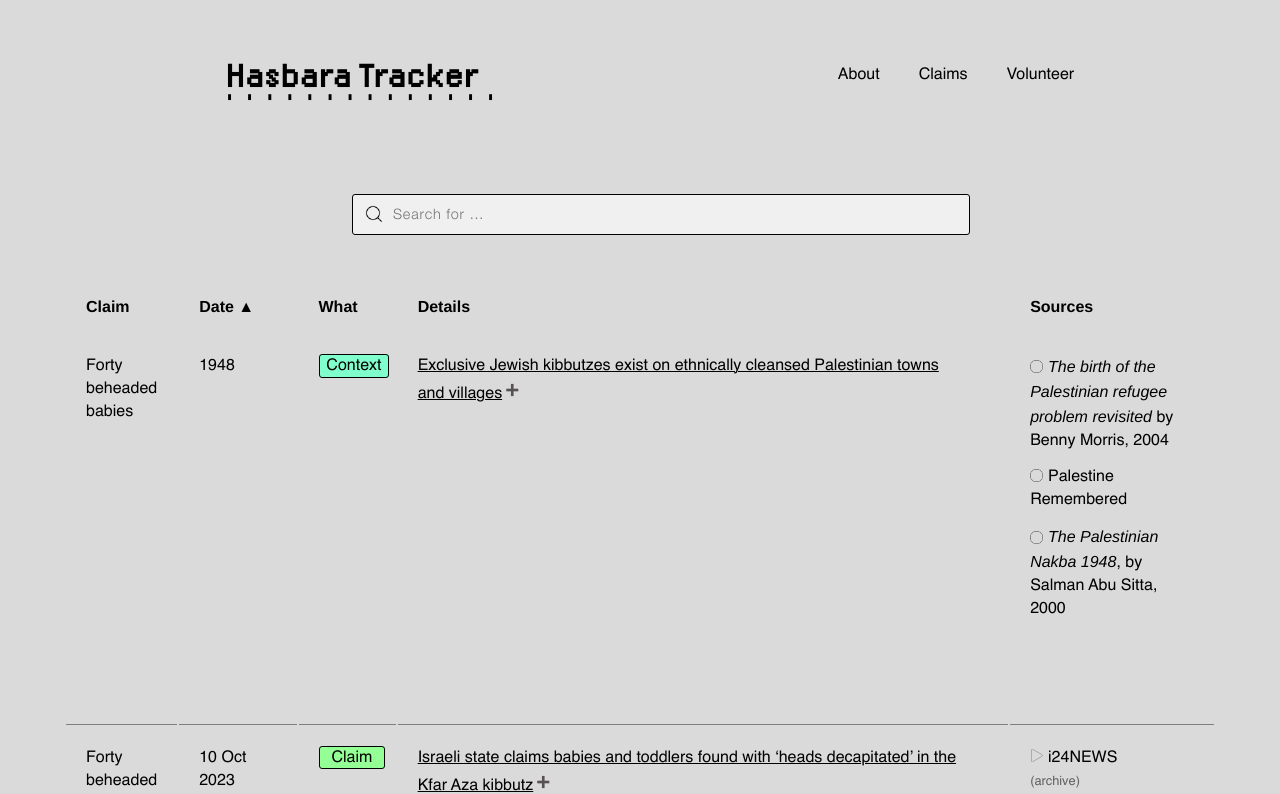
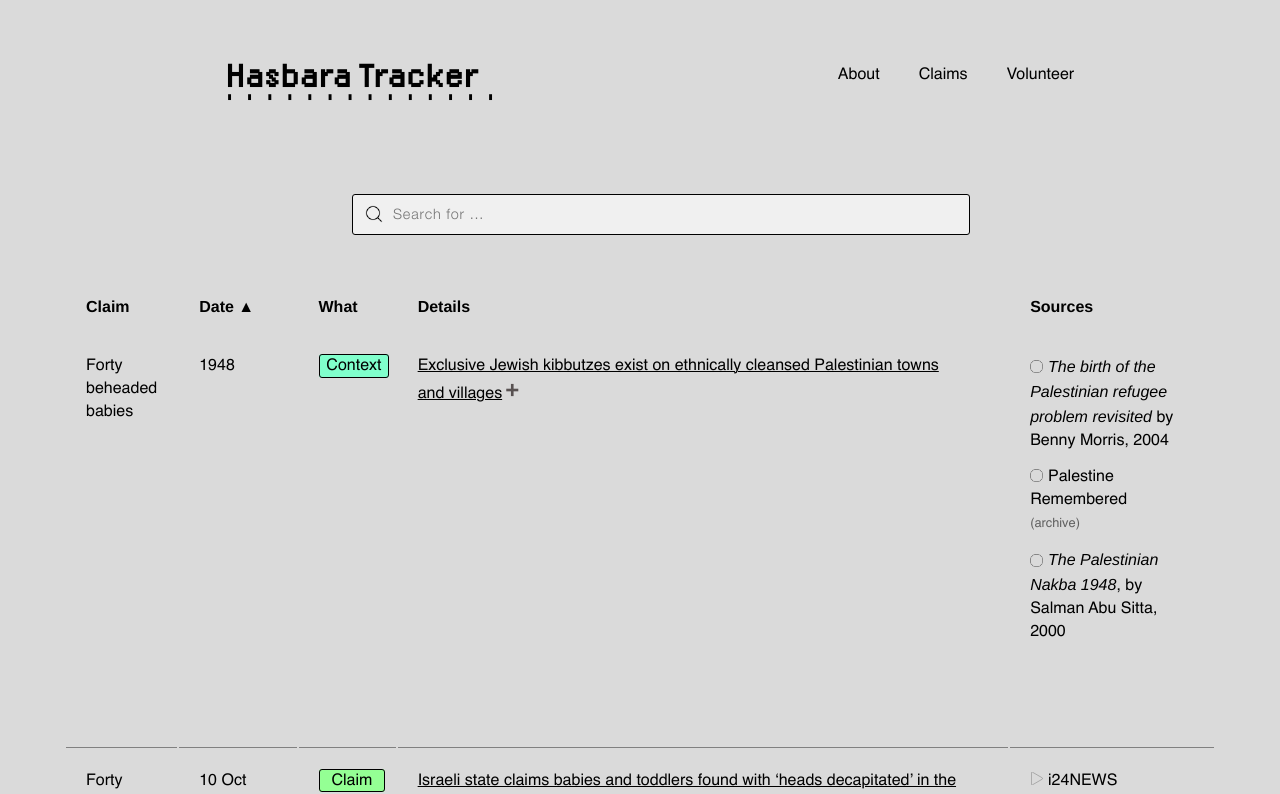
Before and after one commit to tamtzekin/hasbara-tracker, a React (Create React App) app: page /tracker in a window 1280 px wide. Shown: the top 794 px of the page. Built offline with nearby package versions, Linux system fonts and the light colour scheme.

Commit message:
added archive links to 40BB

```diff
--- a/src/components/data.js
+++ b/src/components/data.js
@@ -18,17 +18,15 @@ const data = [
             {
                 sourceText: '<em>The birth of the Palestinian refugee problem revisited</em> by Benny Morris, 2004',
                 sourceLink: 'https://www.google.co.uk/books/edition/The_Birth_of_the_Palestinian_Refugee_Pro/uM_kFX6edX8C?hl=en&gbpv=1&pg=PR21&printsec=frontcover',
-                videoPreviewLink: '',
             },
             {
                 sourceText: 'Palestine Remembered',
                 sourceLink: 'https://www.palestineremembered.com/Gaza/index.html',
-                videoPreviewLink: '',
+                archiveLink: 'https://archive.ph/xCyzu',
             },
             {
                 sourceText: '<em>The Palestinian Nakba 1948</em>, by Salman Abu Sitta, 2000 ',
                 sourceLink: 'https://www.plands.org/en/books-reports/books/the-palestinian-nakba-1948/pdf/the-register-of-depopulated-localities-in-palestine',
-                videoPreviewLink: '',
             },
         ]
     },
@@ -59,7 +57,6 @@ const data = [
                 sourceText: '@Nicole_Zedek on X',
                 sourceLink: 'https://twitter.com/Nicole_Zedek/status/1711721433968111855',
                 archiveLink: 'https://archive.ph/AhYIH',
-                videoPreviewLink: ''
             },
         ]
     },
@@ -81,7 +78,8 @@ const data = [
         sources: [
             {
                 sourceText: 'CNN',
-                sourceLink: 'https://files.hasbaratracker.com/IG_NicRobertson_10Oct.mp4',
+                sourceLink: 'https://twitter.com/NickFondacaro/status/1711812499014660462',
+                archiveLink: 'https://files.hasbaratracker.com/IG_NicRobertson_10Oct.mp4',
                 videoPreviewLink: 'https://files.hasbaratracker.com/IG_NicRobertson_10Oct.mp4',
             },
         ]
@@ -104,7 +102,8 @@ const data = [
         sources: [
             {
                 sourceText: '@IsraelMFA on YouTube',
-                sourceLink: 'https://files.hasbaratracker.com/IsraelMFA_11Oct.mp4',
+                sourceLink: 'https://www.youtube.com/watch?v=Hh8t8sHnTng',
+                archiveLink: 'https://files.hasbaratracker.com/IsraelMFA_11Oct.mp4',
                 videoPreviewLink: 'https://files.hasbaratracker.com/IsraelMFA_11Oct.mp4',
             },
         ]
@@ -127,8 +126,8 @@ const data = [
         sources: [
             {
                 sourceText: 'CBS News',
-                sourceLink: 'https://archive.ph/RFI9h',
-                videoPreviewLink: '',
+                sourceLink: 'https://www.cbsnews.com/news/israel-babies-killed-hamas-terror-attack-kibbutz-kfar-aza-first-responders-say/',
+                archiveLink: 'https://archive.ph/RFI9h',
             },
         ]
     },
@@ -150,7 +149,8 @@ const data = [
         sources: [
             {
                 sourceText: 'Fox News',
-                sourceLink: 'https://files.hasbaratracker.com/Fox_Biden_10Oct.mp4',
+                sourceLink: 'https://twitter.com/dpatrikarakos/status/1712219633594376581',
+                archiveLink: 'https://files.hasbaratracker.com/Fox_Biden_10Oct.mp4',
                 videoPreviewLink: 'https://files.hasbaratracker.com/Fox_Biden_10Oct.mp4',
             },
         ]
@@ -172,8 +172,8 @@ const data = [
         sources: [
             {
                 sourceText: 'CNN',
-                sourceLink: 'https://archive.ph/gaDln',
-                videoPreviewLink: '',
+                sourceLink: 'https://www.cnn.com/2023/10/12/politics/joe-biden-photos-children-hamas-israel/index.html',
+                archiveLink: 'https://archive.ph/gaDln',
             },
         ]
     },
@@ -194,7 +194,8 @@ const data = [
         sources: [
             {
                 sourceText: 'CNN',
-                sourceLink: 'https://files.hasbaratracker.com/CNNTV_11Oct.mp4',
+                sourceLink: 'https://www.mediaite.com/news/children-were-murdered-full-stop-cnn-anchor-reports-on-horrifying-photos-of-israeli-babies-killed-by-hamas/',
+                archiveLink: 'https://files.hasbaratracker.com/CNNTV_11Oct.mp4',
                 videoPreviewLink: 'https://files.hasbaratracker.com/CNNTV_11Oct.mp4',
             },
         ]
@@ -215,9 +216,9 @@ const data = [
         },
         sources: [
             {
-                sourceText: 'Insider',
-                sourceLink: 'https://archive.ph/Otjey',
-                videoPreviewLink: '',
+                sourceText: 'Business Insider',
+                sourceLink: 'https://www.businessinsider.com/idf-says-wont-back-up-beheaded-babies-disrespectful-2023-10',
+                archiveLink: 'https://archive.ph/Otjey',
             },
         ]
     },
@@ -238,7 +239,8 @@ const data = [
         sources: [
             {
                 sourceText: 'LBC',
-                sourceLink: 'https://files.hasbaratracker.com/LBC_11Oct.mp4',
+                sourceLink: 'https://www.lbc.co.uk/news/kfar-azza-hamas-attack-babies-children/',
+                archiveLink: 'https://files.hasbaratracker.com/LBC_11Oct.mp4',
                 videoPreviewLink: 'https://files.hasbaratracker.com/LBC_11Oct.mp4',
             },
         ]
@@ -259,13 +261,13 @@ const data = [
         sources: [
             {
                 sourceText: 'Middle East Eye',
-                sourceLink: 'https://archive.ph/3Rybl',
-                videoPreviewLink: '',
+                sourceLink: 'https://www.middleeasteye.net/news/israel-palestine-huwwara-deadly-settler-riot-politicians-laud',
+                archiveLink: 'https://archive.ph/3Rybl',
             },
             {
                 sourceText: 'KKL-JNF Board of Directors',
-                sourceLink: 'https://archive.is/twsrq',
-                videoPreviewLink: '',
+                sourceLink: 'https://www.kkl-jnf.org/about-kkl-jnf/kkl-jnf-id/our-leadership/kkl-jnf-board-of-directors/',
+                archiveLink: 'https://archive.is/twsrq',
             },
         ]
     },
@@ -285,8 +287,8 @@ const data = [
         sources: [
             {
                 sourceText: '@sarasidnerCNN on X',
-                sourceLink: 'https://archive.is/rom8W',
-                videoPreviewLink: '',
+                sourceLink: 'https://twitter.com/sarasidnerCNN/status/1712415116363169884',
+                archiveLink: 'https://archive.is/rom8W',
             },
         ]
     },
@@ -306,8 +308,8 @@ const data = [
         sources: [
             {
                 sourceText: 'CNN',
-                sourceLink: 'https://archive.ph/icFaG',
-                videoPreviewLink: '',
+                sourceLink: 'https://www.cnn.com/2023/10/12/middleeast/israel-hamas-beheading-claims-intl/index.html',
+                archiveLink: 'https://archive.ph/icFaG',
             },
         ]
     },
@@ -327,7 +329,8 @@ const data = [
         sources: [
             {
                 sourceText: '@IDF on X',
-                sourceLink: 'https://files.hasbaratracker.com/20231012_JonathanConricusBriefing.mp4',
+                sourceLink: 'https://twitter.com/IDF/status/1712282365924343910',
+                archiveLink: 'https://files.hasbaratracker.com/20231012_JonathanConricusBriefing.mp4',
                 videoPreviewLink: 'https://files.hasbaratracker.com/20231012_JonathanConricusBriefing_preview.mp4',
             },
         ]
@@ -349,8 +352,8 @@ const data = [
         sources: [
             {
                 sourceText: '@Jerusalem_Post on X',
-                sourceLink: 'https://archive.ph/9c9L0',
-                videoPreviewLink: '',
+                sourceLink: 'https://twitter.com/Jerusalem_Post/status/1712460425529372821',
+                archiveLink: 'https://archive.ph/9c9L0',
             },
         ]
     },
@@ -371,8 +374,8 @@ const data = [
         sources: [
             {
                 sourceText: 'NBC News',
-                sourceLink: 'https://archive.ph/MxZTk',
-                videoPreviewLink: '',
+                sourceLink: 'https://www.nbcnews.com/politics/white-house/biden-deliver-remarks-roundtable-jewish-community-leaders-rcna119865',
+                archiveLink: 'https://archive.ph/MxZTk',
             },
         ]
     },
@@ -393,8 +396,8 @@ const data = [
         sources: [
             {
                 sourceText: 'Al Jazeera',
-                sourceLink: 'https://archive.ph/RNLTs',
-                videoPreviewLink: '',
+                sourceLink: 'https://www.aljazeera.com/opinions/2023/10/13/watching-the-watchdogs-babies-and-truth-die-together-in-israel-palestine',
+                archiveLink: 'https://archive.ph/RNLTs',
             },
         ]
     },
@@ -415,7 +418,8 @@ const data = [
         sources: [
             {
                 sourceText: '6abc Philadelphia',
-                sourceLink: 'https://files.hasbaratracker.com/6abc_YossiLandau_17Oct.mp4',
+                sourceLink: 'https://www.youtube.com/watch?v=4Nn8Y_ulBMI',
+                archiveLink: 'https://files.hasbaratracker.com/6abc_YossiLandau_17Oct.mp4',
                 videoPreviewLink: 'https://files.hasbaratracker.com/6abc_YossiLandau_17Oct.mp4',
             },
         ]
@@ -437,8 +441,8 @@ const data = [
         sources: [
             {
                 sourceText: 'The White House',
-                sourceLink: 'https://archive.ph/yqnZT',
-                videoPreviewLink: '',
+                sourceLink: 'https://www.whitehouse.gov/briefing-room/speeches-remarks/2023/10/18/remarks-by-president-biden-on-the-october-7th-terrorist-attacks-and-the-resilience-of-the-state-of-israel-and-its-people-tel-aviv-israel/',
+                archiveLink: 'https://archive.ph/yqnZT',
             },
         ]
     },
@@ -458,7 +462,8 @@ const data = [
         sources: [
             {
                 sourceText: '@Israel on X',
-                sourceLink: 'https://files.hasbaratracker.com/GolanVach_12Oct.mp4',
+                sourceLink: 'https://twitter.com/Israel/status/1717553687025815817',
+                archiveLink: 'https://files.hasbaratracker.com/GolanVach_12Oct.mp4',
                 videoPreviewLink: 'https://files.hasbaratracker.com/GolanVach_12Oct.mp4',
             },
         ]
@@ -480,7 +485,8 @@ const data = [
         sources: [
             {
                 sourceText: 'New York Post',
-                sourceLink: 'https://files.hasbaratracker.com/EliBeer_28Oct.mp4',
+                sourceLink: 'https://nypost.com/2023/11/01/news/head-of-israels-ems-service-describes-horror-of-seeing-babies-slaughtered-by-hamas/',
+                archiveLink: 'https://files.hasbaratracker.com/EliBeer_28Oct.mp4',
                 videoPreviewLink: 'https://files.hasbaratracker.com/EliBeer_28Oct.mp4',
             },
         ]
@@ -547,8 +553,8 @@ const data = [
         sources: [
             {
                 sourceText: 'The White House',
-                sourceLink: 'https://archive.ph/cOJQW',
-                videoPreviewLink: '',
+                sourceLink: 'https://www.whitehouse.gov/briefing-room/speeches-remarks/2023/12/12/remarks-by-president-biden-at-a-campaign-reception-5/',
+                archiveLink: 'https://archive.ph/cOJQW',
             },
         ]
     },
@@ -568,8 +574,8 @@ const data = [
         sources: [
             {
                 sourceText: 'Newsweek',
-                sourceLink: 'https://archive.ph/vzLEo',
-                videoPreviewLink: '',
+                sourceLink: 'https://www.newsweek.com/i-saw-children-hamas-beheaded-my-own-eyes-shame-queen-rania-opinion-1855472',
+                archiveLink: 'https://archive.ph/vzLEo',
             },
         ]
      },
@@ -589,7 +595,8 @@ const data = [
         sources: [
             {
                 sourceText: 'Channel 14',
-                sourceLink: 'https://archive.ph/DpBWI',
+                sourceLink: 'https://www.youtube.com/watch?v=Nor46pGaiK0',
+                archiveLink: 'https://files.hasbaratracker.com/Channel14_Beeri_20Jan.mp4',
                 videoPreviewLink: 'https://files.hasbaratracker.com/Channel14_Beeri_20Jan.mp4',
             },
         ]
@@ -610,8 +617,8 @@ const data = [
         sources: [
             {
                 sourceText: 'Ha’aretz',
-                sourceLink: 'https://archive.ph/YFhfZ',
-                videoPreviewLink: '',
+                sourceLink: 'https://www.haaretz.com/israel-news/2024-01-21/ty-article/.premium/army-officer-makes-incorrect-claims-on-oct-7-massacre-idf-well-set-record-straight/0000018d-2c67-daf5-a1bf-ac77f9b50000',
+                archiveLink: 'https://archive.ph/YFhfZ',
             },
         ]
     },
@@ -632,6 +639,7 @@ const data = [
         {
             sourceText: '@RavivDrucker on X',
             sourceLink: 'https://twitter.com/RavivDrucker/status/1749355249922351352',
+            archiveLink: 'https://files.hasbaratracker.com/Channel13_21Jan.mp4',
             videoPreviewLink: 'https://files.hasbaratracker.com/Channel13_21Jan.mp4',
         },
     ]
```
